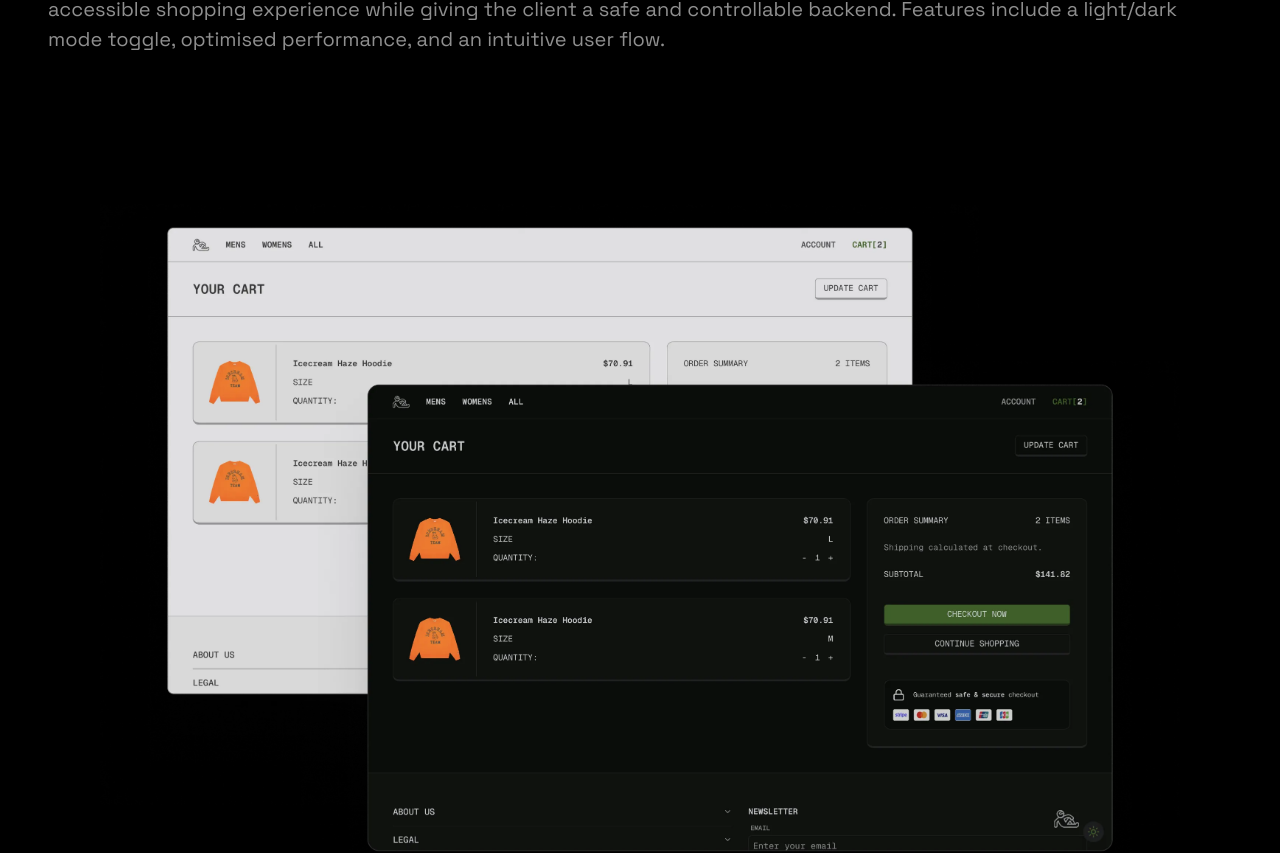
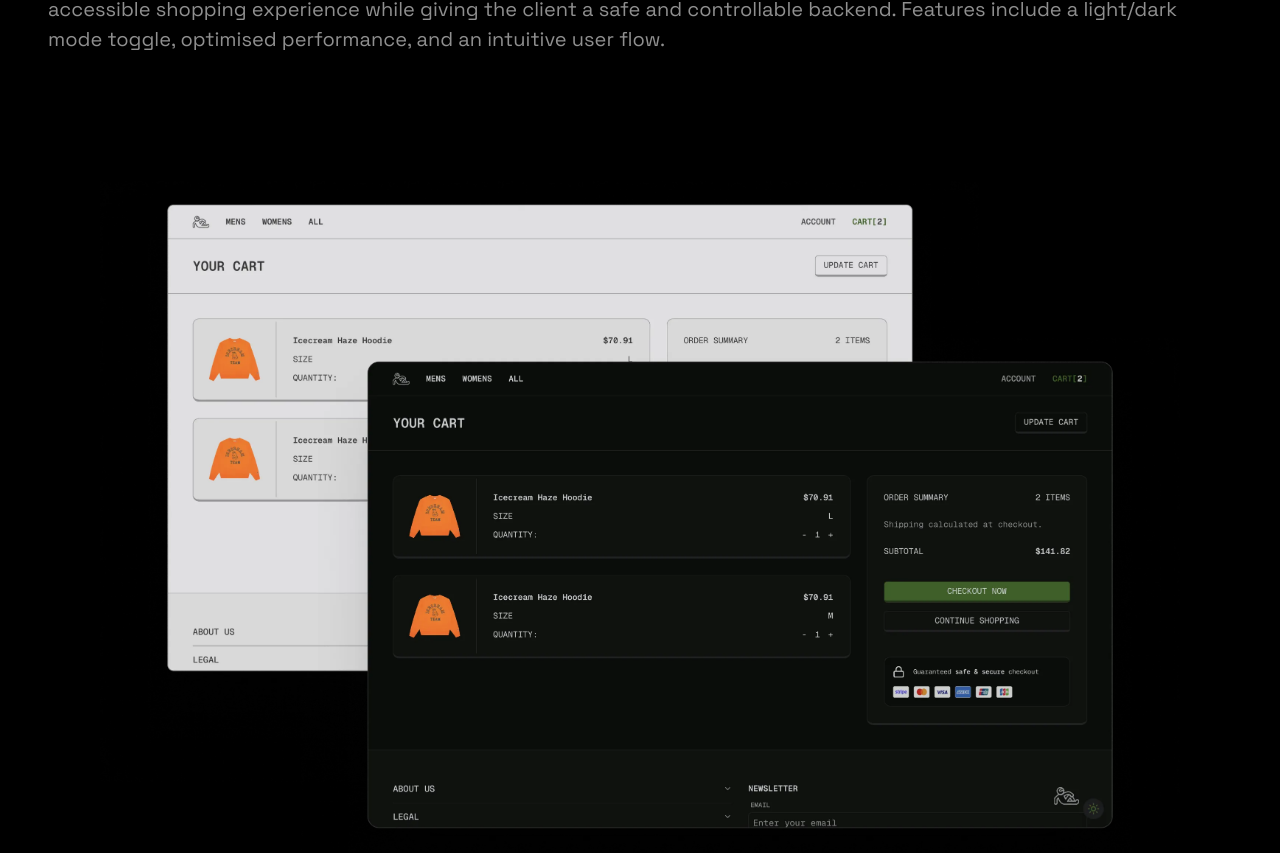
Before and after one commit to psyofrelief/portfolio, a Next.js app: page /works/aywa-clothing in a window 1280 px wide. Shown: the part 2140-2993 px from the top of the page. Built offline with nearby package versions, Linux system fonts and the light colour scheme.

Commit message:
Make dual-screen project image y padding even

```diff
--- a/src/components/client/workClient.tsx
+++ b/src/components/client/workClient.tsx
@@ -117,7 +117,7 @@ export default function WorkClient() {
           ))}
         </div>
       </FadeUp>
-      <div className="size-full pt-[70px] rounded-md bg-transparent flex items-center justify-center bg-cover bg-center relative">
+      <div className="size-full pt-[4%] rounded-md bg-transparent flex items-center justify-center bg-cover bg-center relative">
         <FadeUp>
           <Image
             height={1920}
```
